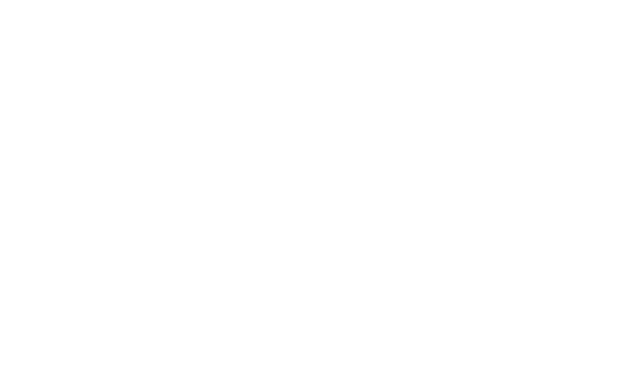
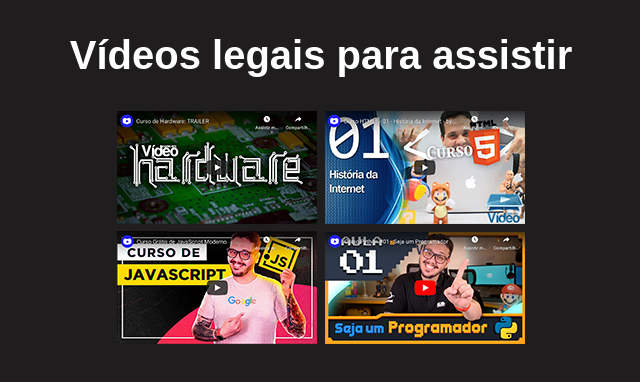
Before and after one commit to robertdahmer/html-css, a plain HTML site: page Desafios-HTML-CSS/Desafio006/index.html in a window 1280 px wide. Shown: the whole page, without its empty margins (319-959 px from the left). Drawn offline with Linux system fonts and the light colour scheme.

Commit message:
Mais estudos :)

```diff
--- a/Desafios-HTML-CSS/Desafio006/index.html
+++ b/Desafios-HTML-CSS/Desafio006/index.html
@@ -3,8 +3,28 @@
 <head>
     <meta charset="UTF-8">
     <meta name="viewport" content="width=device-width, initial-scale=1.0">
-    <title></title>
+    <title>Navegando</title>
 </head>
 <body>
+    <style>
+        body {
+            background-color: rgb(31, 29, 29);
+        }
+        section#all {
+            text-align: center;
+            color: rgb(255, 255, 255);
+            font-size: 20pt;
+            font-family: Arial, Helvetica, sans-serif;
+        }
+    </style>
+    <section id="all">
+        <h1>Vídeos legais para assistir</h1>
+    <a href="hardware.html" ref="next" target="_self"><img src="imagens/thumb-hardware.png" alt="Imagem do curso de hardware"></a>
+    <img src="imagens/thumb-html.png" alt="Imagem do curso de HTML com CSS">
+    <br>
+    <img src="imagens/thumb-js.png" alt="Imagem do curso de JavaScript">
+    <img src="imagens/thumb-python.png" alt="Imagem do curso de Python">
+
+    </section>
 </body>
 </html>
```
Also changed, not shown: Desafios-HTML-CSS/Desafio006/hardware.html (added, +34 -0 lines), Desafios-HTML-CSS/Desafio006/imagens/thumb-hardware.png (added), Desafios-HTML-CSS/Desafio006/imagens/thumb-html.png (added), Desafios-HTML-CSS/Desafio006/imagens/thumb-js.png (added), Desafios-HTML-CSS/Desafio006/imagens/thumb-python.png (added), Desafios-HTML-CSS/Desafio006/imagens/voltar.png (added).
